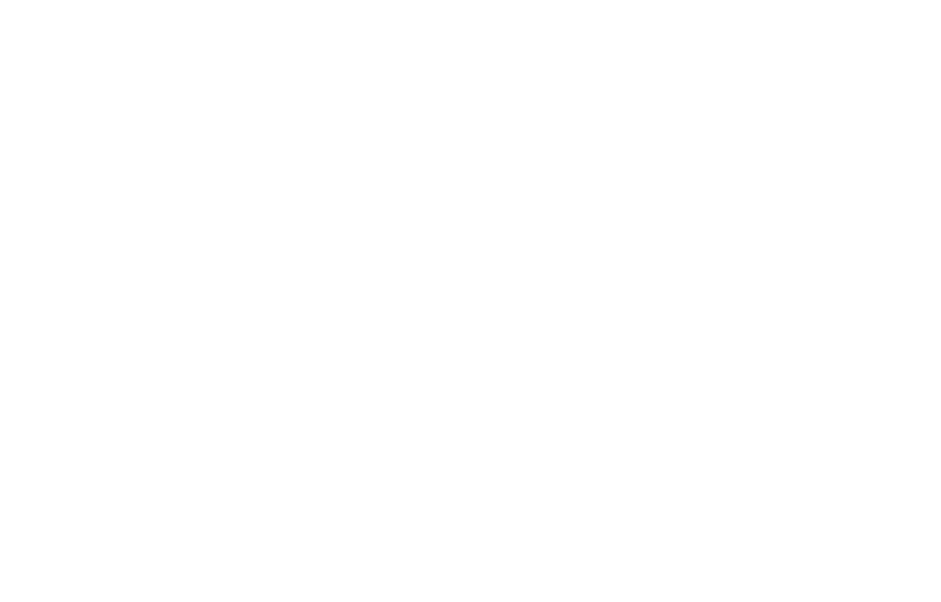
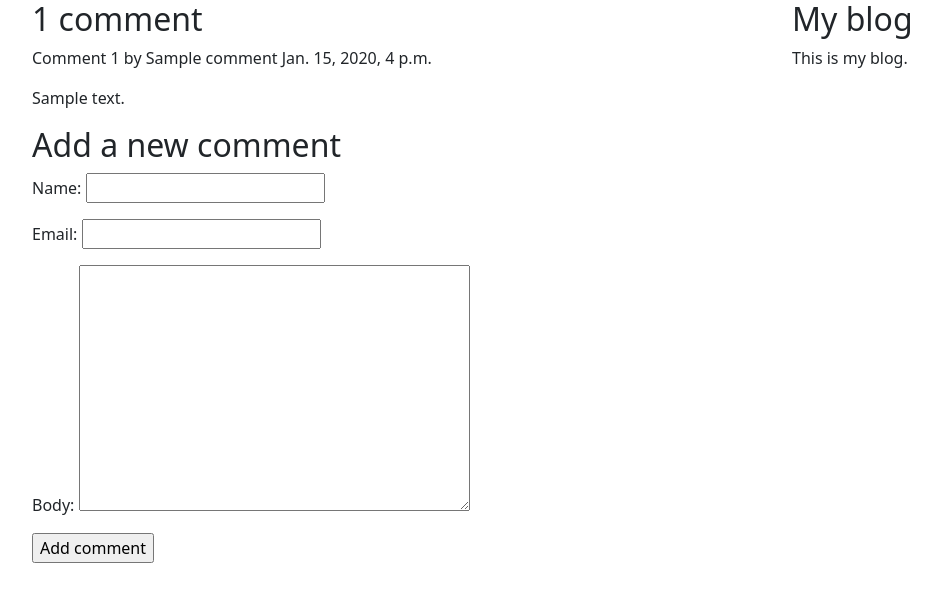
Before and after one commit to jibon969/django_blog, a Django app: a page that uses blog/templates/blog/post/detail.html in a window 1280 px wide. Before the commit the part shown is empty. Shown: the top 602 px of the page, without its empty margins (50-991 px from the left). Run offline with Django 3.2, Linux system fonts and the light colour scheme; tables that the repository leaves empty hold one stand-in row (values such as "Sample post").

Commit message:
added comments form

```diff
--- a/blog/admin.py
+++ b/blog/admin.py
@@ -1,5 +1,4 @@
 from django.contrib import admin
-from .models import Post
 from .models import Post, Comment
 
 
@@ -16,6 +15,6 @@ class PostAdmin(admin.ModelAdmin):
 
 @admin.register(Comment)
 class CommentAdmin(admin.ModelAdmin):
-    list_display = ('name', 'email', 'post', 'created', 'active')
-    list_filter = ('active', 'created', 'update')
+    list_display = ('name', 'email', 'post', 'active')
+    list_filter = ('active', 'created')
     search_fields = ('name', 'email', 'body')
--- a/blog/forms.py
+++ b/blog/forms.py
@@ -1,4 +1,5 @@
 from django import forms
+from .models import Comment
 
 
 class EmailPostForm(forms.Form):
@@ -6,3 +7,9 @@ class EmailPostForm(forms.Form):
     email = forms.EmailField()
     to = forms.EmailField()
     comments = forms.CharField(required=False, widget=forms.Textarea)
+
+
+class CommentForm(forms.ModelForm):
+    class Meta:
+        model = Comment
+        fields = ('name', 'email', 'body')
--- a/blog/templates/blog/post/detail.html
+++ b/blog/templates/blog/post/detail.html
@@ -1,10 +1,34 @@
-<!DOCTYPE html>
-<html lang="en">
-<head>
-    <meta charset="UTF-8">
-    <title>Title</title>
-</head>
-<body>
+{% extends "base.html" %}
+{% block title %}My Blog{% endblock %}
+{% block content %}
 
-</body>
-</html>
+    {% with comments.count as total_comments %}
+        <h2>
+            {{ total_comments }} comment{{ total_comments|pluralize }}
+        </h2>
+    {% endwith %}
+
+    {% for comment in comments %}
+        <div class="comment">
+            <p class="info">
+                Comment {{ forloop.counter }} by {{ comment.name }}
+                {{ comment.created }}
+            </p>
+            {{ comment.body|linebreaks }}
+        </div>
+    {% empty %}
+        <p>There are no comments yet.</p>
+    {% endfor %}
+
+    {% if new_comment %}
+        <h2>Your comment has been added.</h2>
+    {% else %}
+        <h2>Add a new comment</h2>
+        <form method="post">
+            {{ comment_form.as_p }}
+            {% csrf_token %}
+            <p><input type="submit" value="Add comment"></p>
+        </form>
+    {% endif %}
+
+{% endblock content %}
--- a/blog/views.py
+++ b/blog/views.py
@@ -1,5 +1,6 @@
 from django.shortcuts import render, get_object_or_404
-from .models import Post
+from .models import Post, Comment
+from .forms import EmailPostForm, CommentForm
 from django.core.paginator import Paginator, EmptyPage, PageNotAnInteger
 # from django.views.generic import ListView
 from .forms import EmailPostForm
@@ -32,7 +33,29 @@ def post_detail(request, year, month, day, post):
                              publish__year=year,
                              publish__month=month,
                              publish__day=day)
-    return render(request, 'blog/post/detail.html', {'post': post})
+    # List of active comments for this post
+    comments = post.comments.filter(active=True)
+    new_comment = None
+    if request.method == 'POST':
+        # A comment was posted
+        comment_form = CommentForm(data=request.POST)
+        if comment_form.is_valid():
+            # Create Comment object but don't save to database yet
+            new_comment = comment_form.save(commit=False)
+            # Assign the current post to the comment
+            new_comment.post = post
+            # Save the comment to the database
+            new_comment.save()
+    else:
+        comment_form = CommentForm()
+
+    context = {
+        'post': post,
+        'comments': comments,
+        'new_comment': new_comment,
+        'comment_form': comment_form
+    }
+    return render(request, 'blog/post/detail.html', context)
 
 
 # class PostListView(ListView):
```
